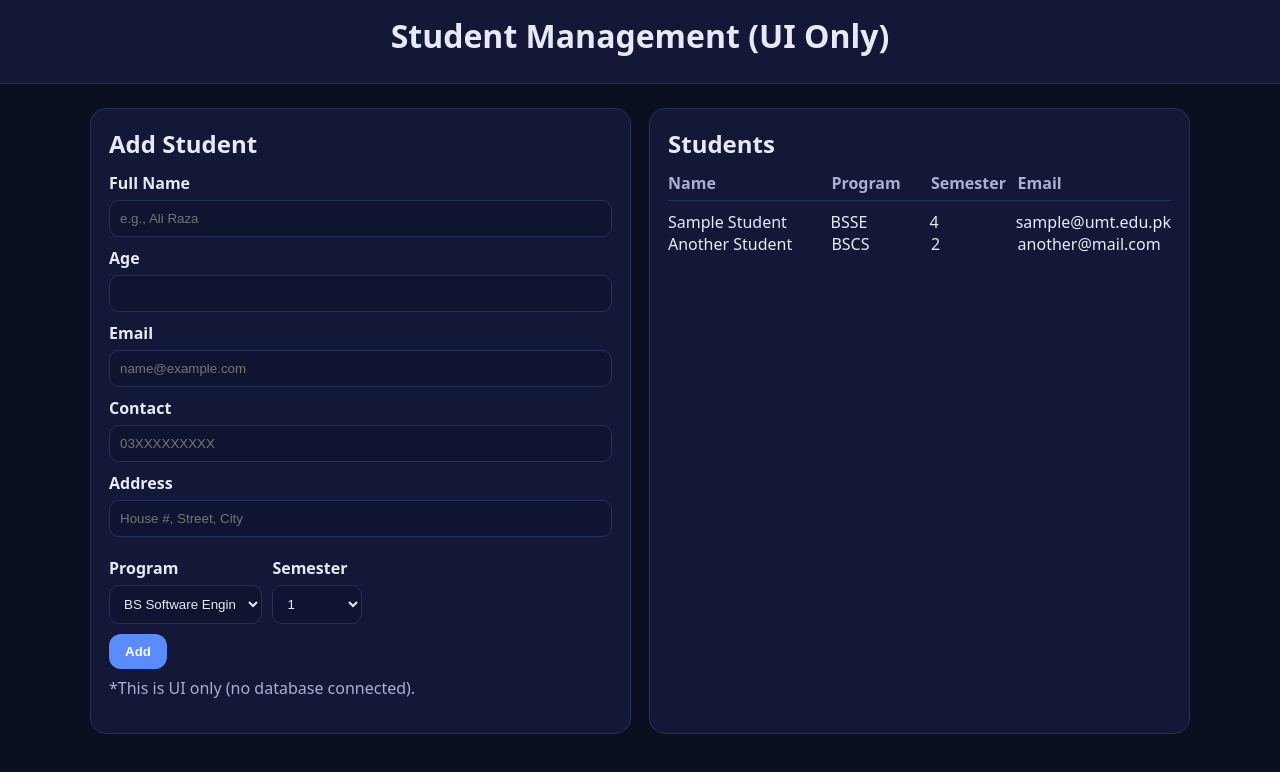
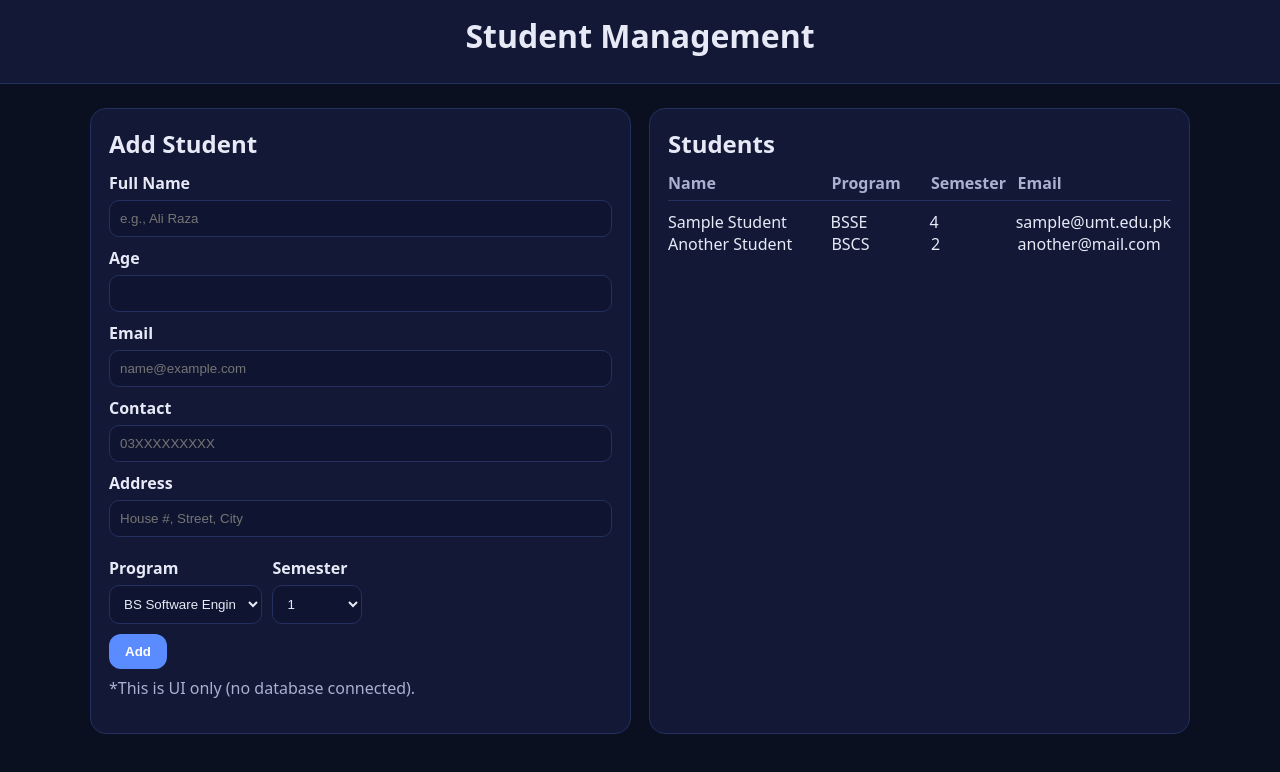
Before and after one commit to rizwanhaiderbloach/student-form-ui, a plain HTML site: page index.html in a window 1280 px wide. Drawn offline with Linux system fonts and the light colour scheme.

Commit message:
Update index.html

```diff
--- a/index.html
+++ b/index.html
@@ -7,7 +7,7 @@
   <link rel="stylesheet" href="styles.css"/>
 </head>
 <body>
-  <header class="topbar"><h1>Student Management (UI Only)</h1></header>
+  <header class="topbar"><h1>Student Management</h1></header>
   <main class="container grid">
     <section class="card">
       <h2>Add Student</h2>
```
